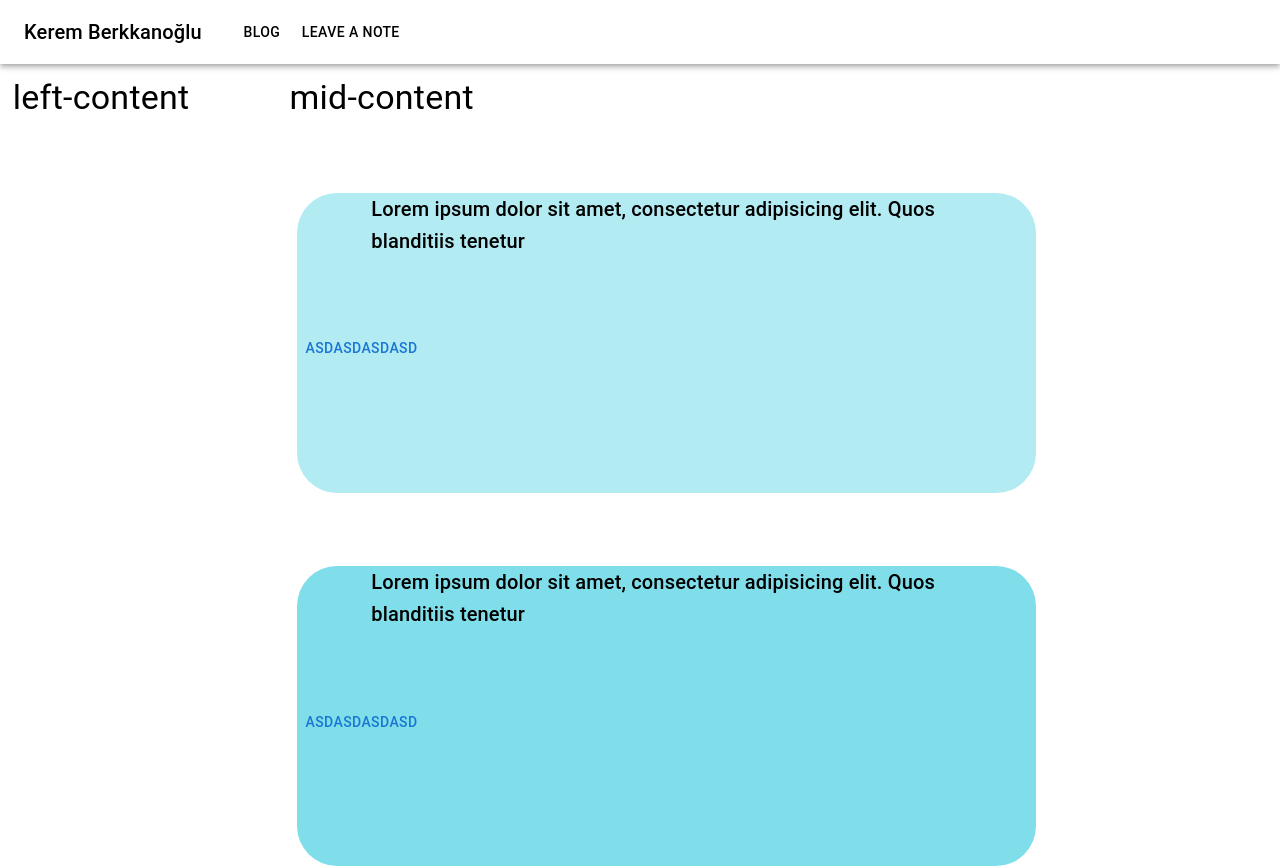
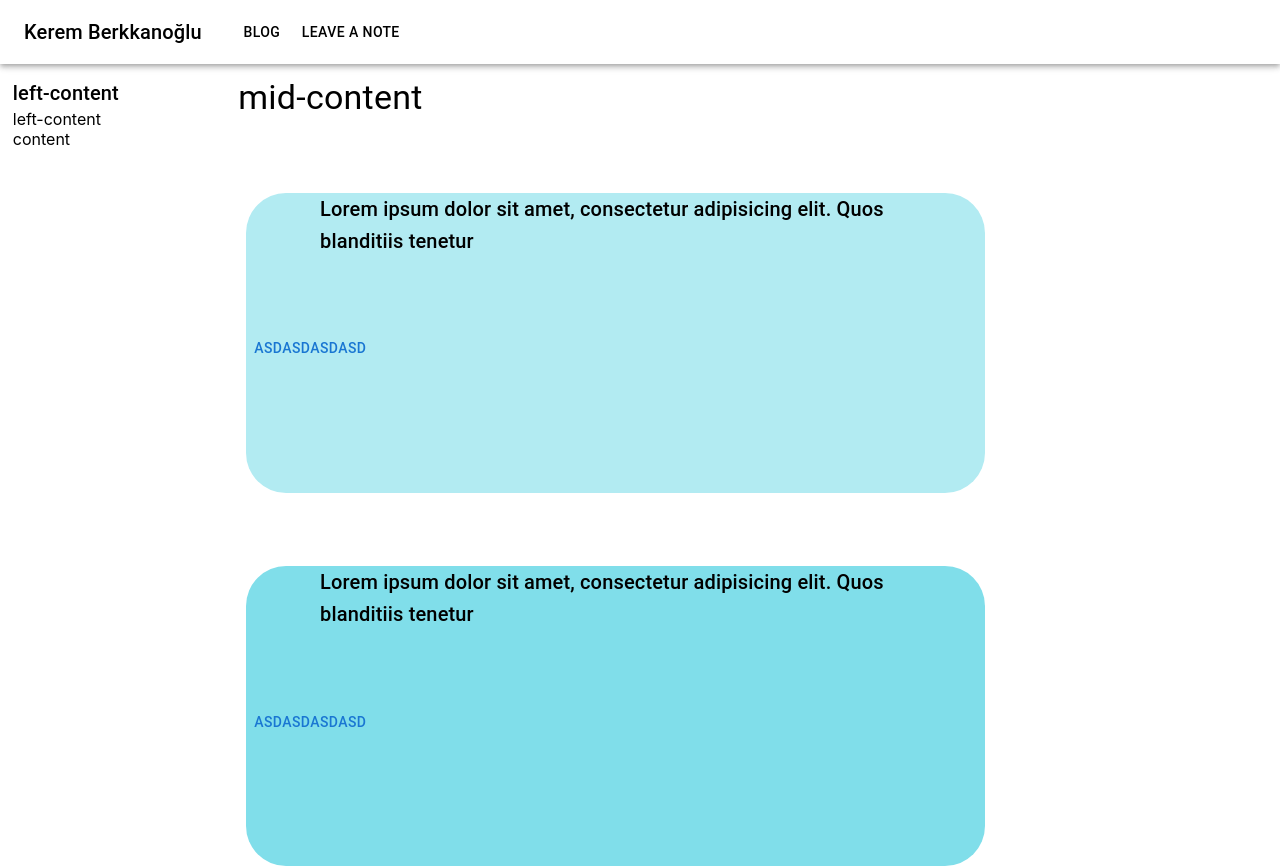
Before and after one commit to WizardLizard8998/WebSite1-React, a React (Create React App) app: page / in a window 1280 px wide. Shown: the top 868 px of the page. Built offline with nearby package versions, Linux system fonts and the light colour scheme; no server answers.

Commit message:
left content arrangment

```diff
--- a/package.json
+++ b/package.json
@@ -43,4 +43,5 @@
       "last 1 safari version"
     ]
   }
+
 }
--- a/src/PAGES/MainPage.jsx
+++ b/src/PAGES/MainPage.jsx
@@ -59,7 +59,8 @@ function MainPage(props) {
     <>
       <div className="pageTemplate">
         <div className="leftbar">
-        <Typography variant="h4" > left-content </Typography>
+        <Typography variant="h6" > left-content </Typography>
+        <Typography variant="p" > left-content content </Typography>
         </div>
 
         <div className="midcontent">
--- a/src/Styles.css
+++ b/src/Styles.css
@@ -12,7 +12,7 @@
   display: flex;
   flex-direction: column;
   width: fit-content;
-  max-width: 20%;
+  max-width: 10%;
   margin-right: 100px;
 }
 
```
Also changed, not shown: 1 other file (tests, documents, lock files or other folders).
